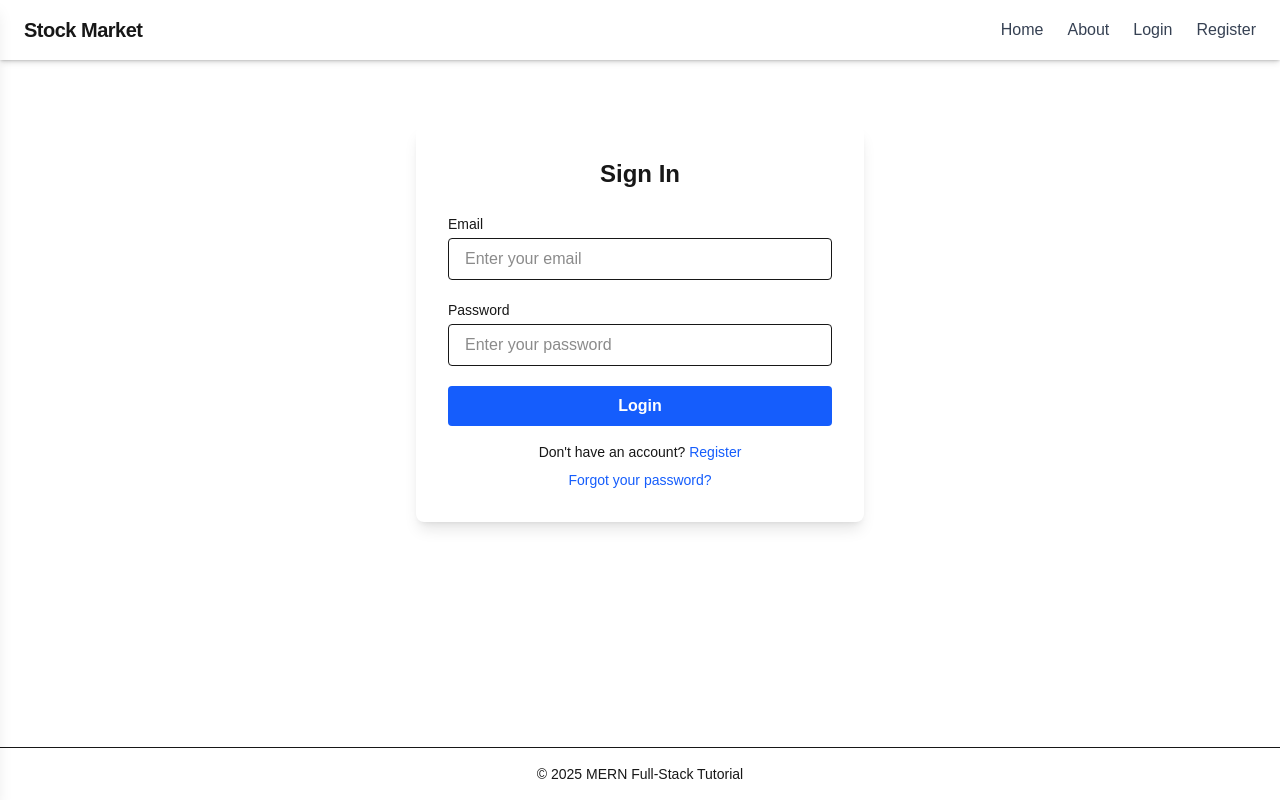
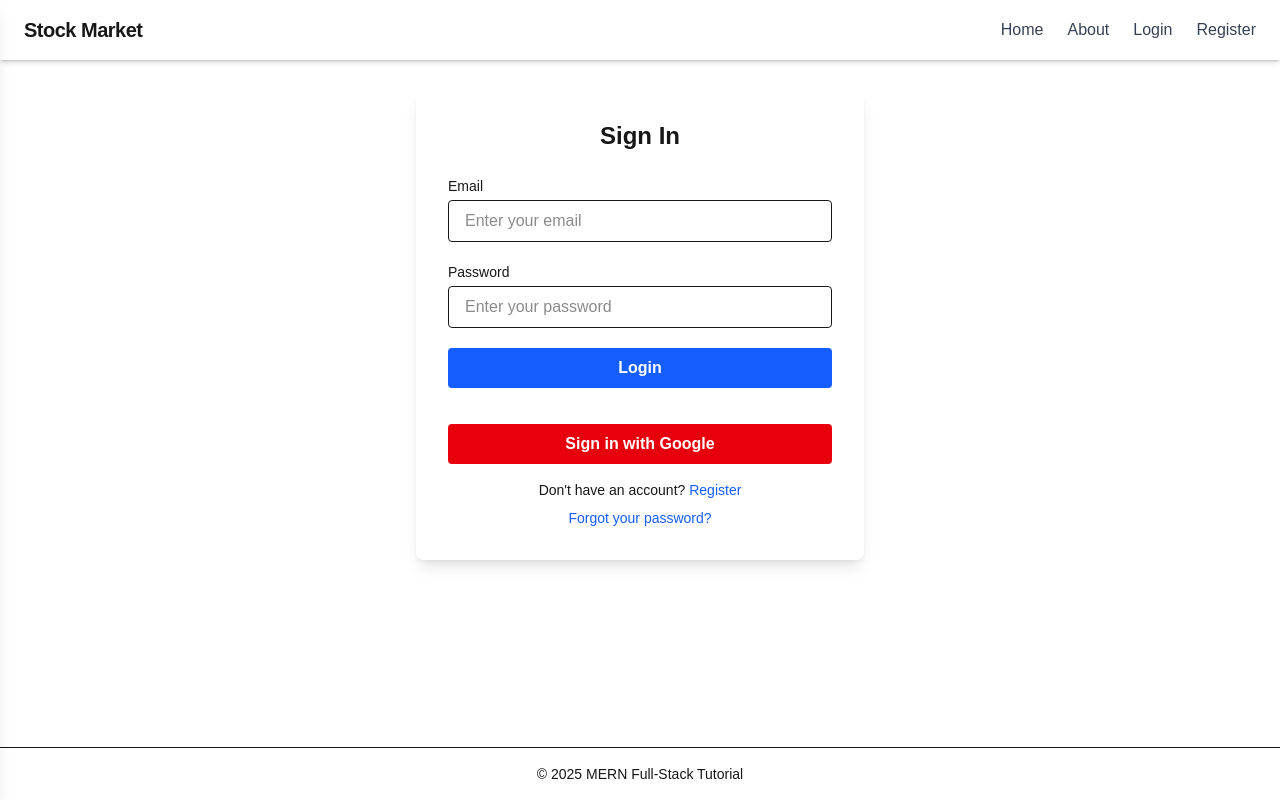
Before and after one commit to Sahilkhatri68/fullstackNextjs, a Next.js app: page /login in a window 1280 px wide. Built offline with nearby package versions, Linux system fonts and the light colour scheme.

Commit message:
google auth done

```diff
--- a/src/app/login/page.tsx
+++ b/src/app/login/page.tsx
@@ -98,6 +98,13 @@ export default function LoginPage() {
             >
               {loading ? "Logging in..." : "Login"}
             </button>
+            <button
+              type="button"
+              onClick={() => signIn("google", { callbackUrl: "/dashboard" })}
+              className="w-full bg-red-600 text-white py-2 rounded font-semibold hover:bg-red-700 transition-colors mt-4"
+            >
+              Sign in with Google
+            </button>
 
           </form>
 
--- a/src/lib/authOptions.ts
+++ b/src/lib/authOptions.ts
@@ -4,6 +4,9 @@ import { compare } from "bcryptjs";
 import clientPromise from "@/lib/mongodb";
 import type { JWT } from "next-auth/jwt";
 import type { Session, User } from "next-auth";
+
+console.log('GOOGLE_CLIENT_ID:', process.env.GOOGLE_CLIENT_ID);
+console.log('GOOGLE_CLIENT_SECRET:', process.env.GOOGLE_CLIENT_SECRET);
 
 export const authOptions = {
   providers: [
--- a/src/lib/mongodb.ts
+++ b/src/lib/mongodb.ts
@@ -2,8 +2,6 @@ import { MongoClient } from "mongodb";
 
 const uri = process.env.MONGODB_URI!;
 const options = {
-  useNewUrlParser: true,
-  useUnifiedTopology: true,
   tls: true,
   // tlsAllowInvalidCertificates: false, // Keep false for production; uncomment to debug SSL issues only
 };
```
